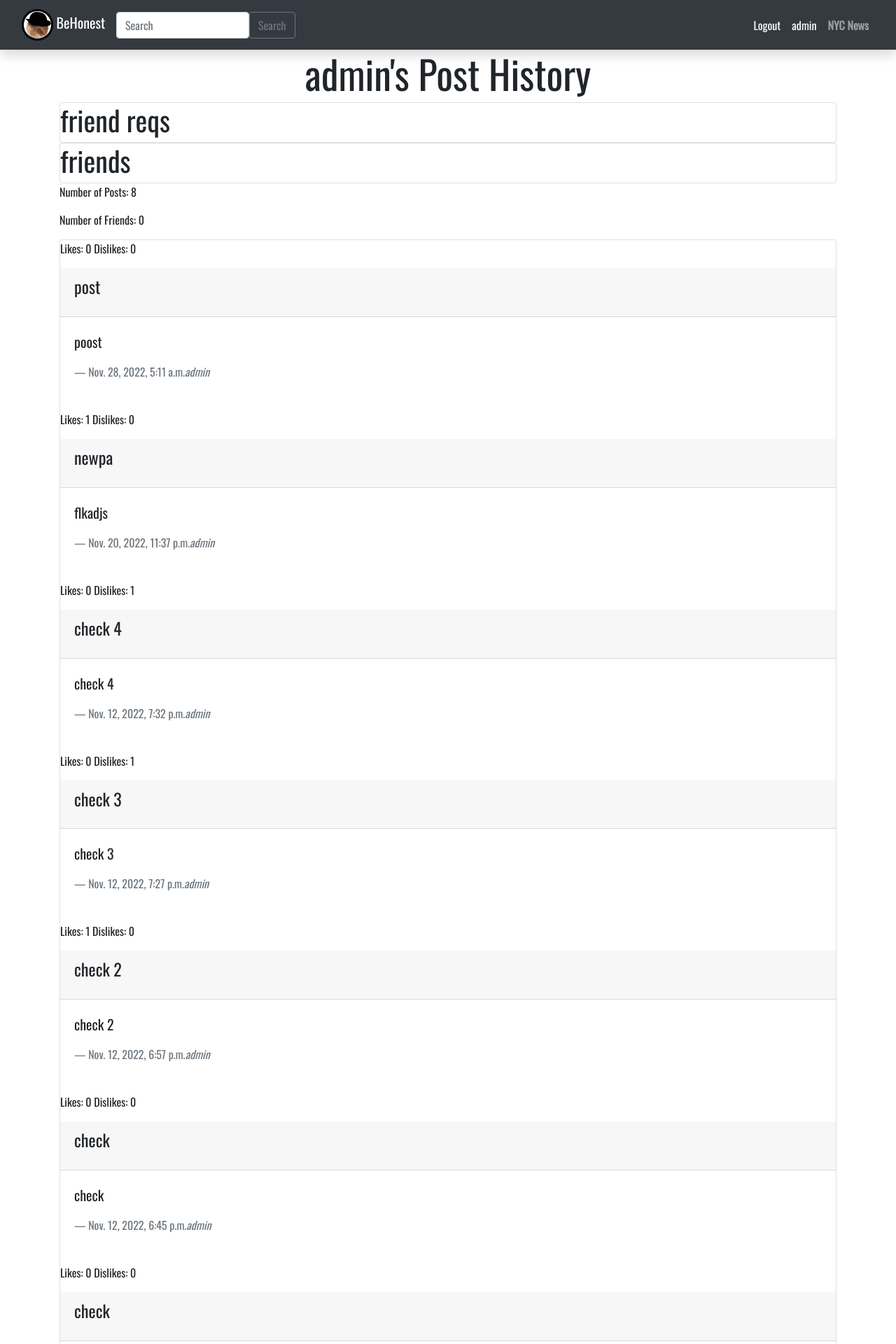
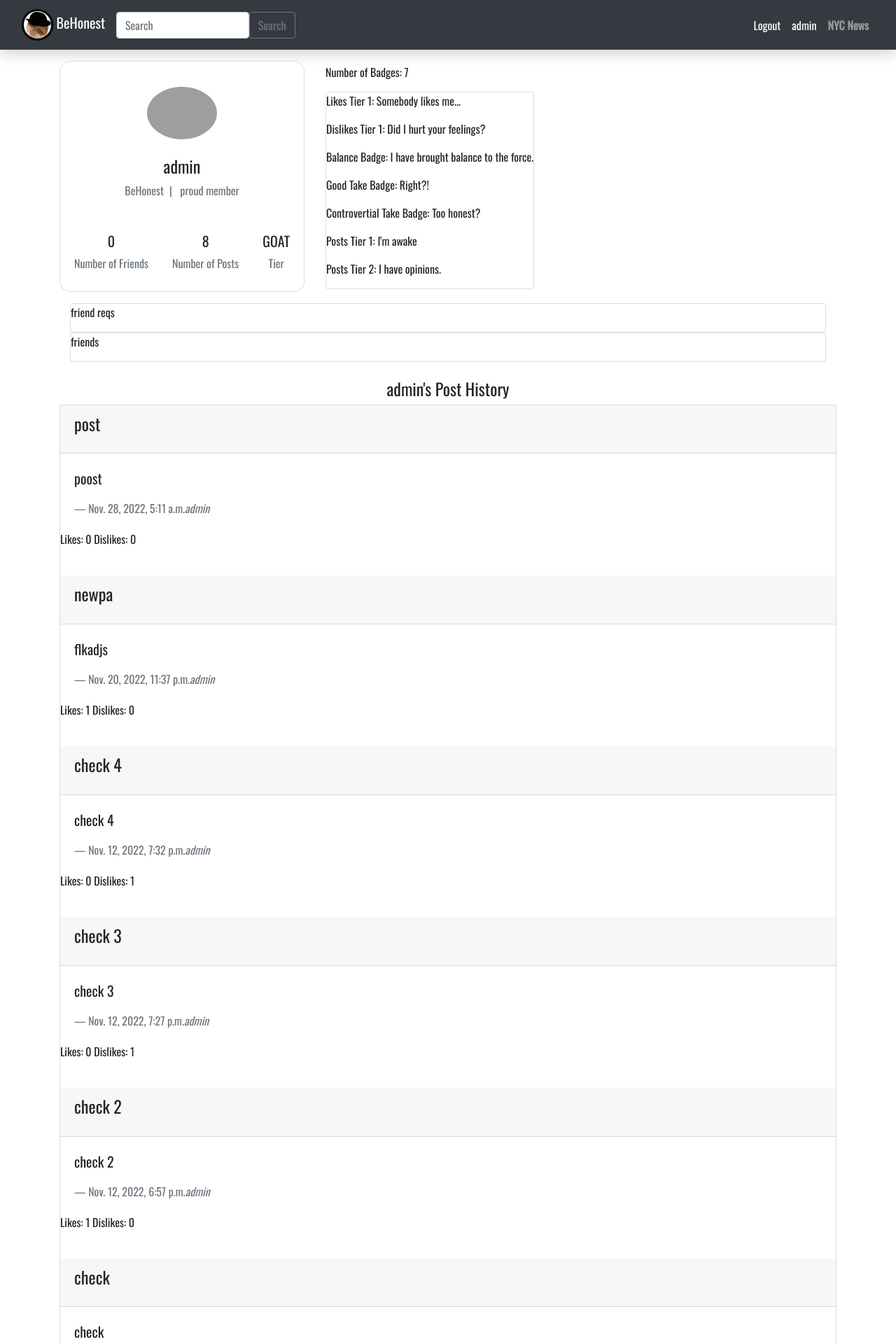
Before and after one commit to gcivil-nyu-org/INET-Team-4-F2022, a Django app: page /home/profile/admin in a window 1280 px wide. Shown: the top 1920 px of the page at 70% size. Run offline with Django 4.2, Linux system fonts and the light colour scheme; a user stored in the database is signed in; data comes from the database, SQL or seed files in the repository; tables that the repository leaves empty hold one stand-in row (values such as "Sample post"); some libraries are stand-ins or nearby versions; grey boxes are pictures that could not be loaded.

Commit message:
profile styling

```diff
--- a/BeHonest/post/templates/profile.html
+++ b/BeHonest/post/templates/profile.html
@@ -1,56 +1,100 @@
 {% extends 'base.html' %}
-{% comment %} <section class="vh-100" style="background-color: #eee;">
-    <div class="container py-5 h-100">
-      <div class="row d-flex justify-content-center align-items-center h-100">
+{% block content %}
+    <section>
+        {% comment %} fluid container will left align {% endcomment %}
+        <div class="container py-3 h-100">
+            <div class="row d-flex justify-content-left align-items-center h-90">
                 <div class="col-md-12 col-xl-4">
-
                     <div class="card" style="border-radius: 15px;">
                         <div class="card-body text-center">
                         <div class="mt-3 mb-4">
-                <img src="https://mdbcdn.b-cdn.net/img/Photos/new-templates/bootstrap-chat/ava2-bg.webp"
+                            <img src="https://media.istockphoto.com/id/1070887284/vector/cat-in-round-sunglasses-icon.jpg?s=612x612&w=0&k=20&c=DNMRexAgX06ygBX97tUFLUinMYJELguN8qb9ty9Uj9Q="
                             class="rounded-circle img-fluid" style="width: 100px;" />
                         </div>
-              <h4 class="mb-2">Julie L. Arsenault</h4>
-              <p class="text-muted mb-4">@Programmer <span class="mx-2">|</span> <a
-                  href="#!">mdbootstrap.com</a></p>
-              <div class="mb-4 pb-2">
-                <button type="button" class="btn btn-outline-primary btn-floating">
-                  <i class="fab fa-facebook-f fa-lg"></i>
-                </button>
-                <button type="button" class="btn btn-outline-primary btn-floating">
-                  <i class="fab fa-twitter fa-lg"></i>
-                </button>
-                <button type="button" class="btn btn-outline-primary btn-floating">
-                  <i class="fab fa-skype fa-lg"></i>
-                </button>
-              </div>
-              <button type="button" class="btn btn-primary btn-rounded btn-lg">
-                Message now
-              </button>
+                        <h4 class="mb-2">{{ user.username }}</h4>
+                        <p class="text-muted mb-4">BeHonest<span class="mx-2">|</span>
+                            proud member</p>
                         <div class="d-flex justify-content-between text-center mt-5 mb-2">
                             <div>
-                  <p class="mb-2 h5">8471</p>
-                  <p class="text-muted mb-0">Wallets Balance</p>
+                            <p class="mb-2 h5">{{friends|length}}</p>
+                            <p class="text-muted mb-0">Number of Friends</p>
                             </div>
                             <div class="px-3">
-                  <p class="mb-2 h5">8512</p>
-                  <p class="text-muted mb-0">Income amounts</p>
+                            <p class="mb-2 h5">{{ posts|length }}</p>
+                            <p class="text-muted mb-0">Number of Posts</p>
                             </div>
                             <div>
-                  <p class="mb-2 h5">4751</p>
-                  <p class="text-muted mb-0">Total Transactions</p>
+                            <p class="mb-2 h5">GOAT</p>
+                            <p class="text-muted mb-0">Tier</p>
                             </div>
                         </div>
                     </div>
                 </div>
 
             </div>
+            <div>
+                <div class = "container">
+                    {% if badges %}
+                        <p>Number of Badges: {{ badges|length }}</p>
+                    {%endif%}
+
+                    <div class = "card">
+                        {% for badge in badges %}
+                        <p> {{badge}} </p>
+                        {% endfor %}
                     </div>
                 </div>
-</section> {% endcomment %}
-{% block content %}
-    <h2 class = "display-4 text-center"> {{ user.username }}'s Post History</h2>
+            </div>
+        </div>
+    </section>
+    <div>
+        <div class = "container">
             {% if authenticated_user != user%}
+                {% if not isFriend and not alreadySent%}
+                    <form method="POST" action="/send_friend_request">
+                        {% csrf_token %}
+                        <input type = "hidden" name="receiver" value="{{user.username}}">
+
+                        <button type="submit">add friend</button>
+
+
+                    </form>
+                {% elif alreadySent and not isFriend%}
+                        <h1>your friend request is pending</h1>
+
+                {% endif %}
+            {% endif %}
+
+            {% if authenticated_user == user %}
+                <div class = "container">
+                    <div class = "card">
+                        <p>friend reqs</p>
+                        {% for req in friend_requests %}
+                        <form method="POST" action="/accept_friend_request">
+                            {% csrf_token %}
+                            <div class="card-header">
+                                <p>{{ req.sender }}</p>
+                                <input type="hidden" name="sender" value="{{req.sender}}">
+                                <button>accept?</button>
+                            </div>
+                            <br>
+                        </form>
+                        {% endfor %}
+                    </div>
+                </div>
+                <div class = "container">
+                    <div class = "card">
+                        <p>friends</p>
+                        {% for friend in friends %}
+                                <p>{{ friend.secondary }}</p>
+                            <br>
+                        {% endfor %}
+                    </div>
+                </div>
+            {% endif %}
+        </div>
+    </div>
+    {% comment %} {% if authenticated_user != user%}
         {% if not isFriend and not alreadySent%}
             <form method="POST" action="/send_friend_request">
                 {% csrf_token %}
@@ -84,38 +128,22 @@
                 {% endfor %}
             </div>
         </div>
-
         <div class = "container">
             <div class = "card">
                 <h1>friends</h1>
                 {% for friend in friends %}
-
                         <h4>{{ friend.secondary }}</p>
-
-
                     <br>
-
                 {% endfor %}
             </div>
         </div>
-    {% endif %}
-
+    {% endif %} {% endcomment %}
+    <br>
     <div class = "container">
-
-
-        {% if posts%}
-            <p>Number of Posts: {{ posts|length }}</p>
-
-        {%endif%}
-
-            <p>Number of Friends: {{friends|length}}</p>
-
-
+        <h4 class = "display-5 text-center"> {{ user.username }}'s Post History</h4>
         <div class = "card">
 
             {% for post in posts %}
-            <p>Likes: {{ post.total_likes }} Dislikes: {{ post.total_dislikes }}</p>
-            <!-- <p>DisLikes: {{ post.total_dislikes }}</p> -->
                 <div class="card-header">
                     <h4>{{ post.title }}</p>
                 </div>
@@ -126,13 +154,14 @@
                         <footer class="blockquote-footer">{{post.created_on}}<cite title="Source Title">{{post.author.username}}</cite></footer>
                     </blockquote>
                 </div>
+                <p>Likes: {{ post.total_likes }} Dislikes: {{ post.total_dislikes }}</p>
                 <br>
             {% endfor %}
         </div>
     </div>
 
     <!-- Display badges -->
-    <div class = "container">
+    {% comment %} <div class = "container">
         {% if badges %}
             <p>Number of Badges: {{ badges|length }}</p>
         {%endif%}
@@ -142,7 +171,7 @@
             <p> {{badge}} </p>
             {% endfor %}
         </div>
-    </div>
+    </div> {% endcomment %}
 
 
 {% endblock %}
--- a/BeHonest/post/templates/sort.html
+++ b/BeHonest/post/templates/sort.html
@@ -44,10 +44,12 @@
       {% if post.checknew %}
         <div class="card mb-4" >
           <div class="card-body">
-            <h2 class="card-title">{{ post.title }}</h2>
+            <a href="{% url 'post:post_detail' post.id  %}">
+              <h2 class="card-title"> {{ post.title }}</h2>
+            </a>
             <p class="card-text text-muted h6">{{ post.created_on}} </p>
             <p class="card-text">{{post.content|slice:":200" }}</p>
-            <a href="{% url 'post:post_detail' post.id  %}" class="btn btn-primary">Read More &rarr;</a>
+            {% comment %} <a href="{% url 'post:post_detail' post.id  %}" class="btn btn-primary">Read More &rarr;</a> {% endcomment %}
           </div>
         </div>
       {% endif %}
```
Lines whose indentation alone changed are shown as unchanged.
